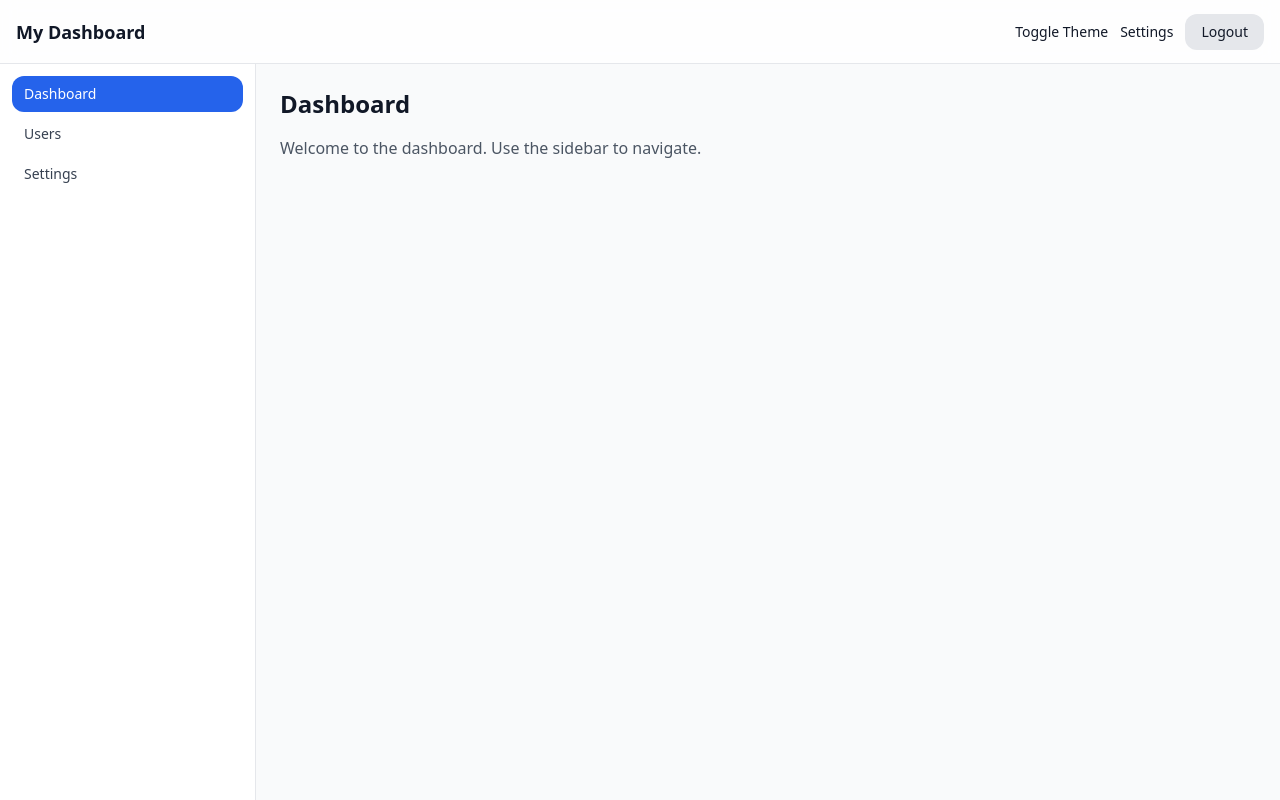
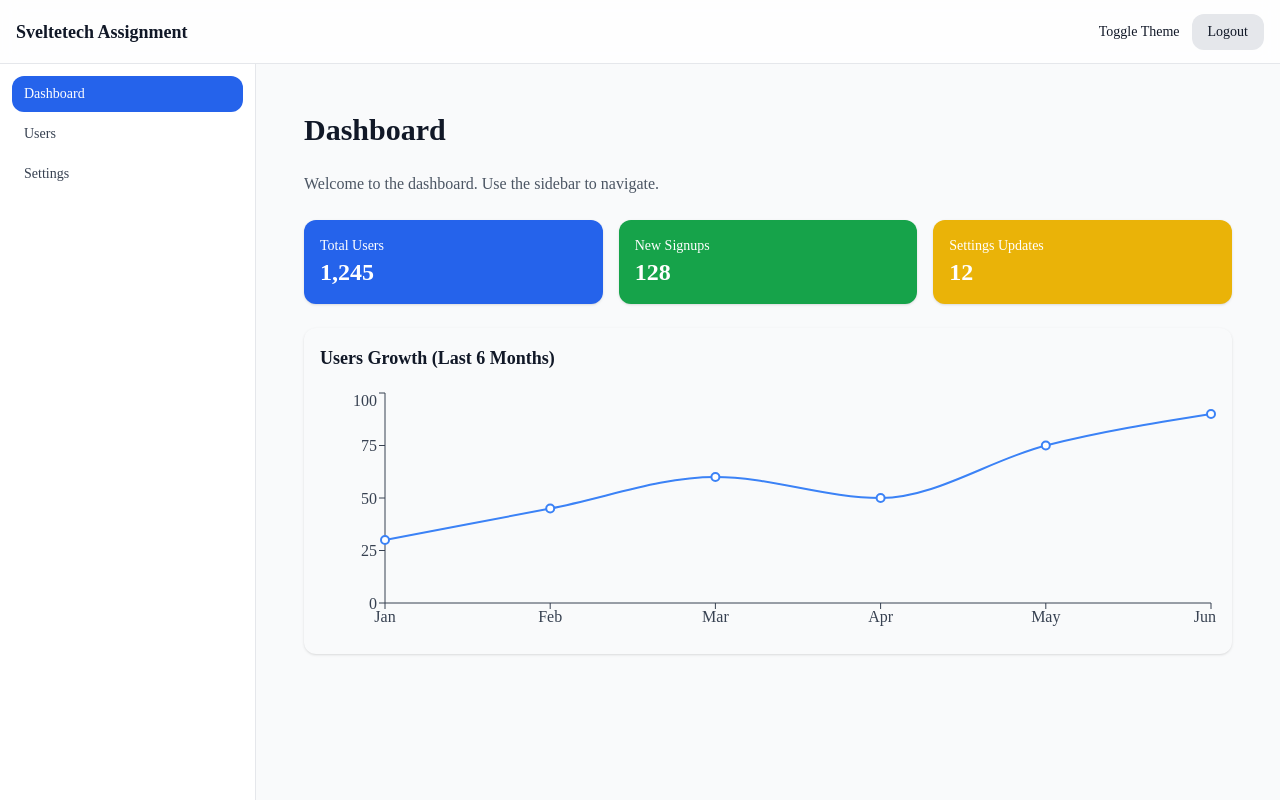
Before and after one commit to jayantpapola/Sveltetech-Assignment, a React (Vite) app: page /login in a window 1280 px wide. Both pictures are taken after a click on the button "Sign in". Built offline with nearby package versions, Linux system fonts and the light colour scheme.

Commit message:
optimize, enhance ui

```diff
--- a/package.json
+++ b/package.json
@@ -15,8 +15,10 @@
     "react": "^18.3.1",
     "react-dom": "^18.3.1",
     "react-hot-toast": "^2.5.1",
+    "react-icons": "^5.5.0",
     "react-redux": "^8.1.1",
-    "react-router-dom": "^6.26.2"
+    "react-router-dom": "^6.26.2",
+    "recharts": "^3.1.2"
   },
   "devDependencies": {
     "@vitejs/plugin-react": "^4.3.3",
--- a/src/App.jsx
+++ b/src/App.jsx
@@ -1,24 +1,35 @@
-import { Routes, Route, Navigate } from 'react-router-dom'
-import ProtectedRoute from '@/components/ProtectedRoute'
-import Layout from '@/components/Layout'
-import Login from '@/pages/Login'
-import Dashboard from '@/pages/Dashboard'
-import Users from '@/pages/Users'
-import Settings from '@/pages/Settings'
+import { Routes, Route, Navigate } from "react-router-dom";
+import { Suspense, lazy } from "react";
+import ProtectedRoute from "@/components/ProtectedRoute";
+import Layout from "@/components/Layout";
 
-export default function App(){
+// Lazy load pages
+const Login = lazy(() => import("@/pages/Login"));
+const Dashboard = lazy(() => import("@/pages/Dashboard"));
+const Users = lazy(() => import("@/pages/Users"));
+const Settings = lazy(() => import("@/pages/Settings"));
+
+export default function App() {
   return (
-    <Routes>
-      <Route path="/login" element={<Login/>} />
-      <Route element={<ProtectedRoute/>}>
-        <Route element={<Layout/>}>
-          <Route index element={<Navigate to="/dashboard" replace/>} />
-          <Route path="/dashboard" element={<Dashboard/>} />
-          <Route path="/users" element={<Users/>} />
-          <Route path="/settings" element={<Settings/>} />
+    <Suspense
+      fallback={
+        <div className="flex items-center justify-center h-screen">
+          <div className="animate-spin rounded-full h-10 w-10 border-t-4 border-blue-500"></div>
+        </div>
+      }
+    >
+      <Routes>
+        <Route path="/login" element={<Login />} />
+        <Route element={<ProtectedRoute />}>
+          <Route element={<Layout />}>
+            <Route index element={<Navigate to="/dashboard" replace />} />
+            <Route path="/dashboard" element={<Dashboard />} />
+            <Route path="/users" element={<Users />} />
+            <Route path="/settings" element={<Settings />} />
+          </Route>
         </Route>
-      </Route>
-      <Route path="*" element={<Navigate to="/dashboard" replace/>} />
-    </Routes>
-  )
+        <Route path="*" element={<Navigate to="/dashboard" replace />} />
+      </Routes>
+    </Suspense>
+  );
 }
--- a/src/api/users.js
+++ /dev/null
@@ -1,5 +0,0 @@
-import axios from 'axios';
-export async function fetchUsers(){
-  const res = await axios.get('https://jsonplaceholder.typicode.com/users');
-  return res.data;
-}
--- /dev/null
+++ b/src/components/Card.jsx
@@ -0,0 +1,17 @@
+// src/components/Card.jsx
+import React from "react";
+
+export function Card({ children, className = "" }) {
+  return (
+    <div
+      className={`rounded-xl shadow p-4 transition hover:shadow-lg
+         dark:bg-gray-900
+        text-gray-900 dark:text-gray-100
+        ${className}`}
+    >
+      {children}
+    </div>
+  );
+}
+
+export default Card;
--- a/src/components/Layout.jsx
+++ b/src/components/Layout.jsx
@@ -26,7 +26,7 @@ export default function Layout() {
       <header className="fixed top-0 left-0 right-0 h-14 md:h-16 bg-white/80 backdrop-blur border-b border-gray-200 dark:bg-gray-900/80 dark:border-gray-800 flex items-center px-4 z-20">
         <div className="flex-1">
           <Link to="/dashboard" className="font-semibold text-lg">
-            My Dashboard
+            Sveltetech Assignment
           </Link>
         </div>
 
@@ -37,12 +37,7 @@ export default function Layout() {
           >
             Toggle Theme
           </button>
-          <Link
-            to="/settings"
-            className="text-sm hover:underline hidden md:inline"
-          >
-            Settings
-          </Link>
+
           <Button
             className="bg-gray-200 dark:bg-gray-800"
             onClick={() => dispatch(logout())}
--- a/src/index.css
+++ b/src/index.css
@@ -1,3 +1,7 @@
 @tailwind base;
 @tailwind components;
 @tailwind utilities;
+
+body {
+  font-family: cursive;
+}
--- a/src/pages/Dashboard.jsx
+++ b/src/pages/Dashboard.jsx
@@ -1,8 +1,98 @@
-export default function Dashboard(){
+import React from "react";
+import { useSelector } from "react-redux";
+import { Card } from "@/components/Card";
+import {
+  LineChart,
+  Line,
+  XAxis,
+  YAxis,
+  Tooltip,
+  ResponsiveContainer,
+} from "recharts";
+
+const sampleData = [
+  { name: "Jan", users: 30 },
+  { name: "Feb", users: 45 },
+  { name: "Mar", users: 60 },
+  { name: "Apr", users: 50 },
+  { name: "May", users: 75 },
+  { name: "Jun", users: 90 },
+];
+
+export default function Dashboard() {
+  const darkMode = useSelector((state) => state.settings.darkMode);
+
+  const textColor = darkMode ? "#f3f4f6" : "#111827";
+  const axisColor = darkMode ? "#9ca3af" : "#374151";
+  const lineColor = darkMode ? "#60a5fa" : "#3b82f6";
+  const chartBg = darkMode ? "#1f2937" : "#f9fafb";
+
   return (
-    <div className="space-y-4">
-      <h2 className="text-2xl font-semibold">Dashboard</h2>
-      <p className="text-gray-600 dark:text-gray-300">Welcome to the dashboard. Use the sidebar to navigate.</p>
+    <div className="space-y-6 p-6">
+      {/* Header */}
+      <h2
+        className={`text-3xl font-bold ${
+          darkMode ? "text-gray-100" : "text-gray-900"
+        }`}
+      >
+        Dashboard
+      </h2>
+      <p className={`text-gray-600 dark:text-gray-300`}>
+        Welcome to the dashboard. Use the sidebar to navigate.
+      </p>
+
+      {/* Stats Cards */}
+      <div className="grid grid-cols-1 sm:grid-cols-3 gap-4">
+        <Card className="p-4 bg-blue-600 text-white">
+          <div>
+            <p className="text-sm">Total Users</p>
+            <p className="text-2xl font-bold">1,245</p>
+          </div>
+        </Card>
+        <Card className="p-4 bg-green-600 text-white">
+          <div>
+            <p className="text-sm">New Signups</p>
+            <p className="text-2xl font-bold">128</p>
+          </div>
+        </Card>
+        <Card className="p-4 bg-yellow-500 text-white">
+          <div>
+            <p className="text-sm">Settings Updates</p>
+            <p className="text-2xl font-bold">12</p>
+          </div>
+        </Card>
+      </div>
+
+      {/* Users Growth Chart */}
+      <div
+        className="p-4 rounded-xl shadow"
+        style={{ backgroundColor: chartBg }}
+      >
+        <h3 className="text-lg font-semibold mb-4" style={{ color: textColor }}>
+          Users Growth (Last 6 Months)
+        </h3>
+        <ResponsiveContainer width="100%" height={250}>
+          <LineChart data={sampleData}>
+            <XAxis dataKey="name" stroke={axisColor} />
+            <YAxis stroke={axisColor} />
+            <Tooltip
+              contentStyle={{
+                backgroundColor: darkMode ? "#1f2937" : "#fff",
+                borderRadius: 6,
+              }}
+              itemStyle={{ color: textColor }}
+              labelStyle={{ color: textColor }}
+            />
+            <Line
+              type="monotone"
+              dataKey="users"
+              stroke={lineColor}
+              strokeWidth={2}
+              dot={{ r: 4 }}
+            />
+          </LineChart>
+        </ResponsiveContainer>
+      </div>
     </div>
-  )
+  );
 }
--- a/src/pages/Login.jsx
+++ b/src/pages/Login.jsx
@@ -2,6 +2,7 @@ import { useState } from "react";
 import { useDispatch } from "react-redux";
 import { useNavigate, useLocation } from "react-router-dom";
 import { loginSuccess } from "../redux/reducers/authSlice";
+
 import Input from "@/components/Input";
 import Button from "@/components/Button";
 import toast from "react-hot-toast";
--- a/src/redux/reducers/authSlice.js
+++ b/src/redux/reducers/authSlice.js
@@ -42,9 +42,7 @@ const slice = createSlice({
       state.isAuthenticated = false;
       Cookies.remove("auth");
     },
-    loadAuth(state, action) {
-      // noop, handled by initialState
-    },
+
   },
 });
 
```
Also changed, not shown: src/pages/Users.jsx (+89 -47 lines), 2 other files (tests, documents, lock files or other folders).
